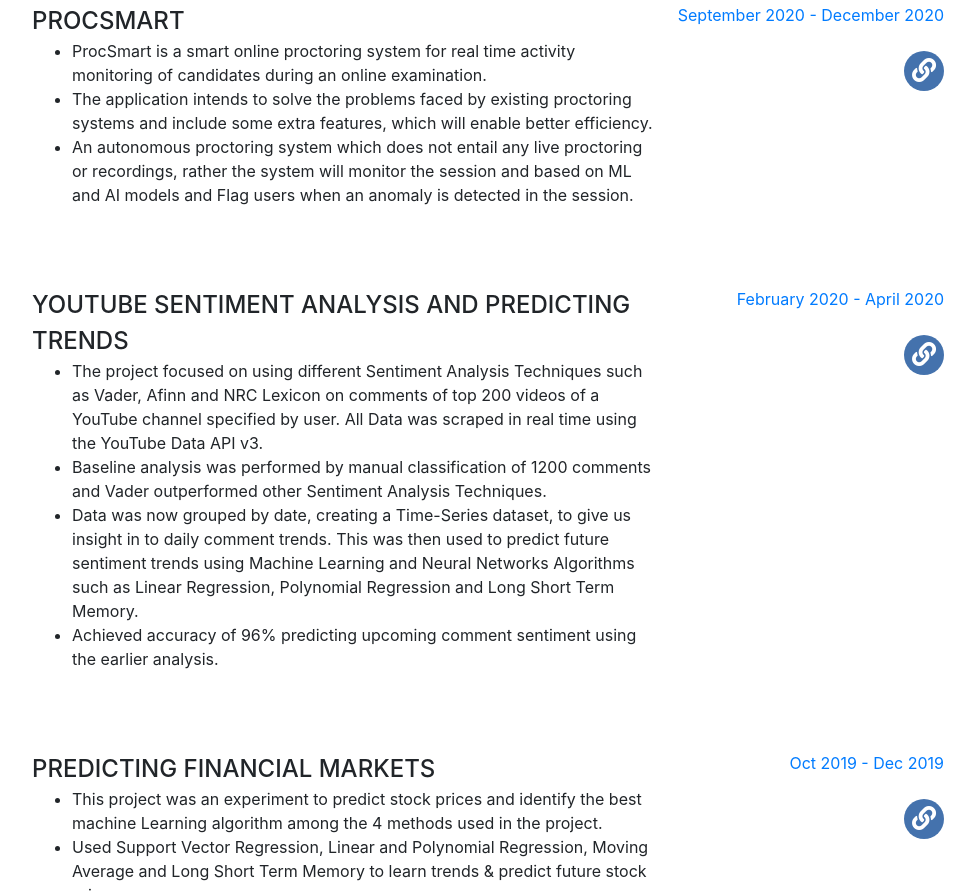
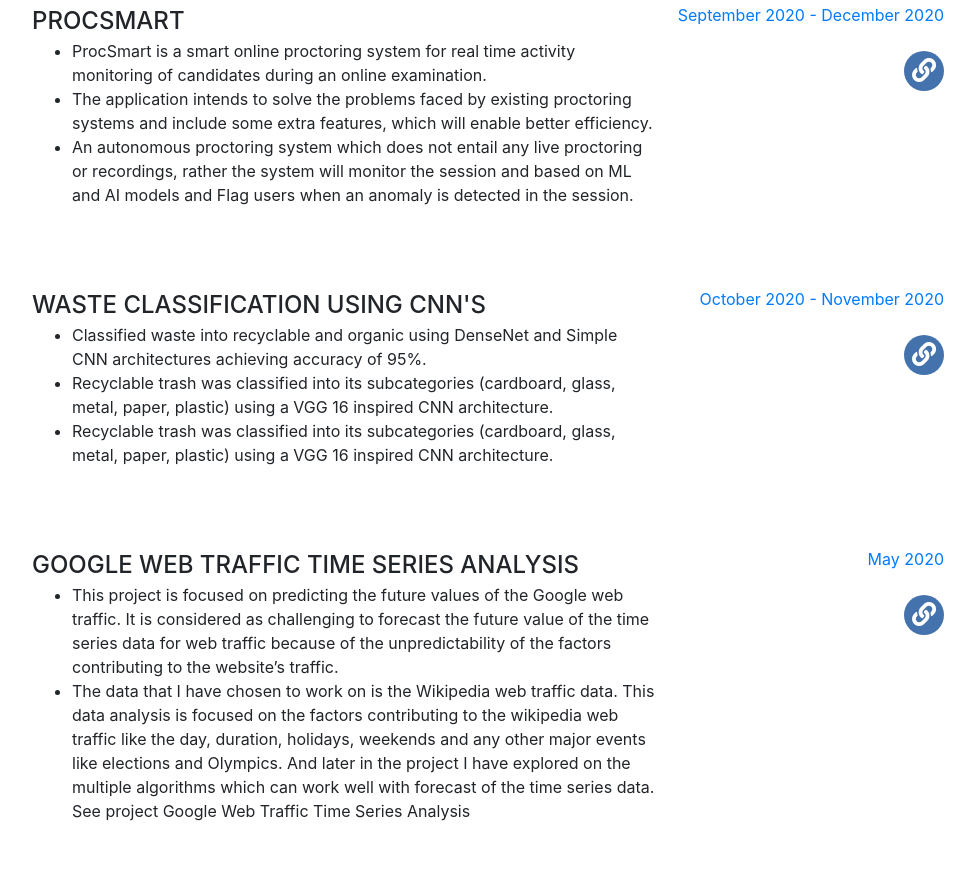
Before and after one commit to pranaykmr/pranaykmr.github.io, a website with bundled scripts: page index.html in a window 1280 px wide. Shown: the part 4620-5511 px from the top of the page, without its empty margins (288-1263 px from the left). Built offline with nearby package versions, Linux system fonts and the light colour scheme; files whose address does not match are found by name; a web font is replaced by a local one.

Commit message:
Add Projects

```diff
--- a/index.html
+++ b/index.html
@@ -418,6 +418,64 @@
 
         <div class="resume-item d-flex flex-column flex-md-row justify-content-between mb-5">
           <div class="resume-content mb-3">
+            <div class="subheading">Waste Classification using CNN's</div>
+            <div>
+              <ul>
+                <li>Classified waste into recyclable and organic using DenseNet and Simple CNN architectures achieving
+                  accuracy of 95%.</li>
+                <li>
+                  Recyclable trash was classified into its subcategories (cardboard, glass, metal, paper, plastic) using
+                  a VGG 16 inspired CNN architecture.
+                </li>
+                <li>
+                  Recyclable trash was classified into its subcategories (cardboard, glass, metal, paper, plastic) using
+                  a VGG 16 inspired CNN architecture.
+                </li>
+            </div>
+          </div>
+          <div class="resume-date text-md-right">
+            <span class="text-primary">October 2020 - November 2020</span>
+            <br>
+            <br>
+            <div class="link-icons">
+              <a target="_blank" href="https://github.com/pranaykmr/Waste-Classification-Using-CNNs">
+                <i class="fas fa-link"></i>
+              </a>
+            </div>
+          </div>
+        </div>
+
+        <div class="resume-item d-flex flex-column flex-md-row justify-content-between mb-5">
+          <div class="resume-content mb-3">
+            <div class="subheading">Google Web Traffic Time Series Analysis</div>
+            <div>
+              <ul>
+                <li>This project is focused on predicting the future values of the Google web traffic. It is considered
+                  as challenging to forecast the future value of the time series data for web traffic because of the
+                  unpredictability of the factors contributing to the website’s traffic.</li>
+                <li>
+                  The data that I have chosen to work on is the Wikipedia web traffic data. This data analysis is
+                  focused on the factors contributing to the wikipedia web traffic like the day, duration, holidays,
+                  weekends and any other major events like elections and Olympics. And later in the project I have
+                  explored on the multiple algorithms which can work well with forecast of the time series data.
+                  See project Google Web Traffic Time Series Analysis
+                </li>
+            </div>
+          </div>
+          <div class="resume-date text-md-right">
+            <span class="text-primary">May 2020</span>
+            <br>
+            <br>
+            <div class="link-icons">
+              <a target="_blank" href="https://github.com/pranaykmr/TimeSeriesAnalysisGoogleWebTrafficAnalysis">
+                <i class="fas fa-link"></i>
+              </a>
+            </div>
+          </div>
+        </div>
+
+        <div class="resume-item d-flex flex-column flex-md-row justify-content-between mb-5">
+          <div class="resume-content mb-3">
             <div class="subheading">YouTube Sentiment Analysis and Predicting Trends</div>
             <div>
               <ul>
```
